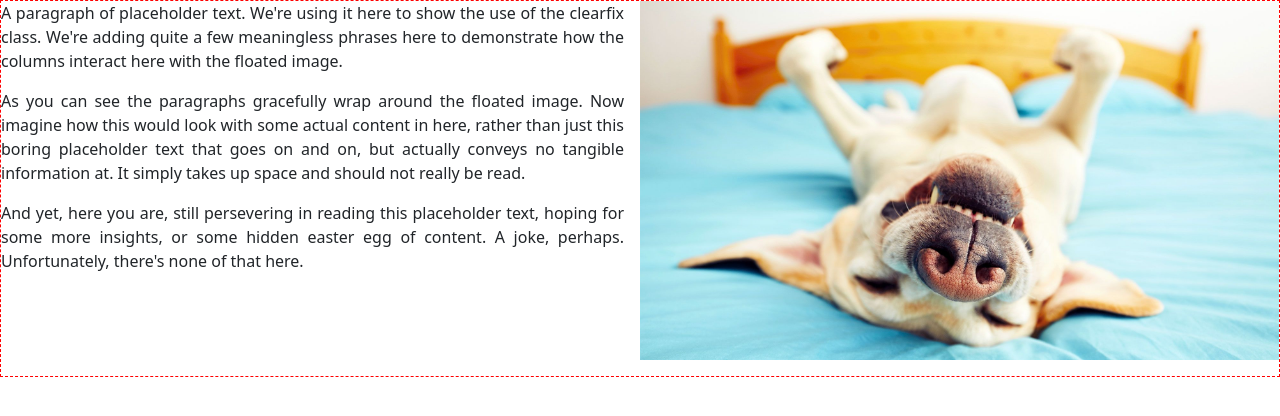
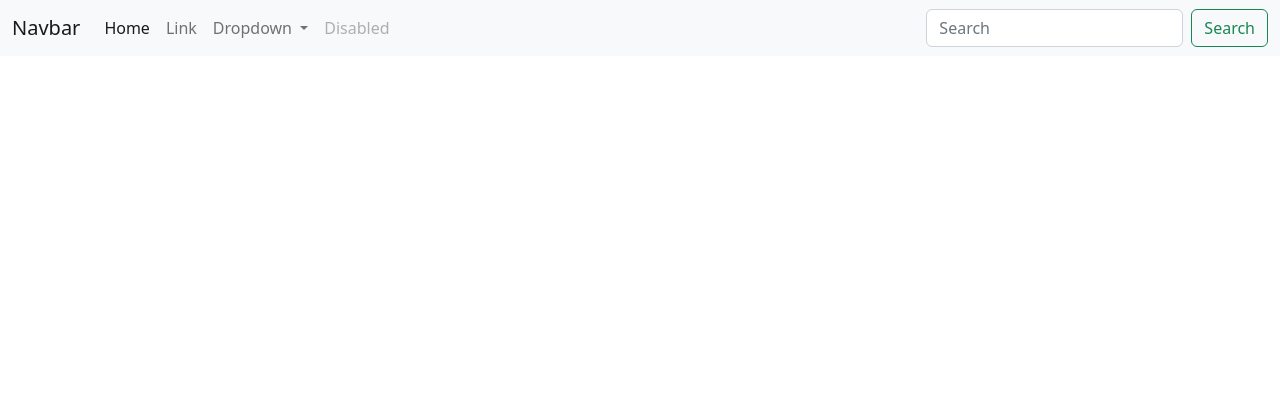
Before and after one commit to Tarasov-Front-Dev/coursera-test, a plain HTML site: page mod3_solution_new/index.html in a window 1280 px wide. Drawn offline with nearby package versions, Linux system fonts and the light colour scheme.

Commit message:
Start with Coursera Mod3_solution

```diff
--- a/mod3_solution_new/css/style.css
+++ b/mod3_solution_new/css/style.css
@@ -1,30 +1,37 @@
-body{
+/*body{
 	border: 1px dashed red;
 }
 .container{
 	border: 1px solid blue;
+	padding-top: 1.5rem;
+	padding-bottom: .5rem;
 }
 .row{
 	border: 1px solid violet;
-	min-height: 10rem;
+/*	min-height: 20rem;*/
 }
 div[class^=col]{
 	border: 1px solid #000;
-	padding-top: 0.75rem;
-	padding-bottom: 0.75rem;
+	/*padding-top: 0.75rem;
+	padding-bottom: 0.75rem;*/
 	font-weight: bold;
 	font-size: 1.5rem;
 
 }
 @media (min-width: 768px) and (max-width: 991.98px){
 	div[class^=col]{
-		background-color: violet;
+/*		background-color: violet;*/
 	}
 }
-img{
-	width: 24.99%;
-	height: auto;
+.clearfix img{
+	box-shadow: 0 0 10px rgba(0,0,0,0.5);
+	border-radius: 10px;
+}
+@media (max-width: 767.98px){
+	.clearfix img{
+	width: 100%;
+	}
 }
 p{
 	text-align: justify;
-}
+}*/
--- a/mod3_solution_new/index.html
+++ b/mod3_solution_new/index.html
@@ -8,21 +8,42 @@
 	<link rel="stylesheet" type="text/css" href="css/style.css">
 </head>
 <body>
-<div class="clearfix">
-  <img src="img/1.jpg" class="col-md-6 float-md-end mb-3 ms-md-3" alt="...">
-
-  <p>
-    A paragraph of placeholder text. We're using it here to show the use of the clearfix class. We're adding quite a few meaningless phrases here to demonstrate how the columns interact here with the floated image.
-  </p>
-
-  <p>
-    As you can see the paragraphs gracefully wrap around the floated image. Now imagine how this would look with some actual content in here, rather than just this boring placeholder text that goes on and on, but actually conveys no tangible information at. It simply takes up space and should not really be read.
-  </p>
-
-  <p>
-    And yet, here you are, still persevering in reading this placeholder text, hoping for some more insights, or some hidden easter egg of content. A joke, perhaps. Unfortunately, there's none of that here.
-  </p>
-</div>
+<nav class="navbar navbar-expand-md bg-light">
+  <div class="container-fluid">
+    <a class="navbar-brand" href="#">Navbar</a>
+    <button class="navbar-toggler" type="button" data-bs-toggle="collapse" data-bs-target="#navbarSupportedContent" aria-controls="navbarSupportedContent" aria-expanded="false" aria-label="Toggle navigation">
+      <span class="navbar-toggler-icon"></span>
+    </button>
+    <div class="collapse navbar-collapse" id="navbarSupportedContent">
+      <ul class="navbar-nav me-auto mb-2 mb-md-0">
+        <li class="nav-item">
+          <a class="nav-link active" aria-current="page" href="#">Home</a>
+        </li>
+        <li class="nav-item">
+          <a class="nav-link" href="#">Link</a>
+        </li>
+        <li class="nav-item dropdown">
+          <a class="nav-link dropdown-toggle" href="#" role="button" data-bs-toggle="dropdown" aria-expanded="false">
+            Dropdown
+          </a>
+          <ul class="dropdown-menu">
+            <li><a class="dropdown-item" href="#">Action</a></li>
+            <li><a class="dropdown-item" href="#">Another action</a></li>
+            <li><hr class="dropdown-divider"></li>
+            <li><a class="dropdown-item" href="#">Something else here</a></li>
+          </ul>
+        </li>
+        <li class="nav-item">
+          <a class="nav-link disabled">Disabled</a>
+        </li>
+      </ul>
+      <form class="d-flex" role="search">
+        <input class="form-control me-2" type="search" placeholder="Search" aria-label="Search">
+        <button class="btn btn-outline-success" type="submit">Search</button>
+      </form>
+    </div>
+  </div>
+</nav>
 <script src="https://cdn.jsdelivr.net/npm/bootstrap@5.2.3/dist/js/bootstrap.bundle.min.js"></script>
 </body>
 </html>
```
